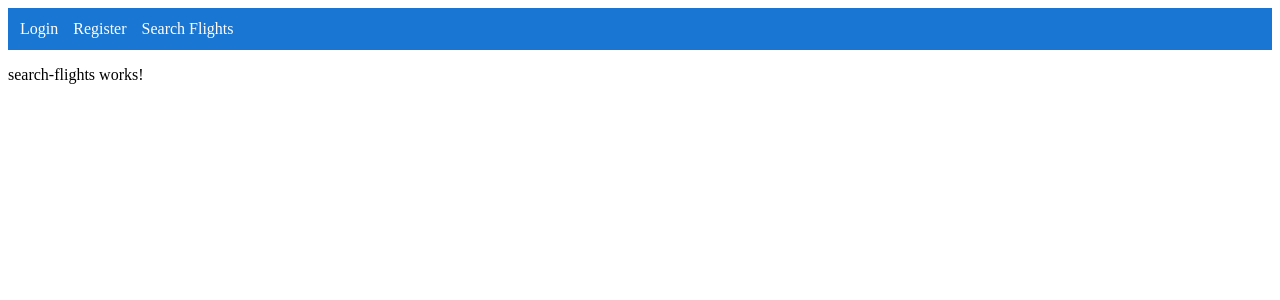
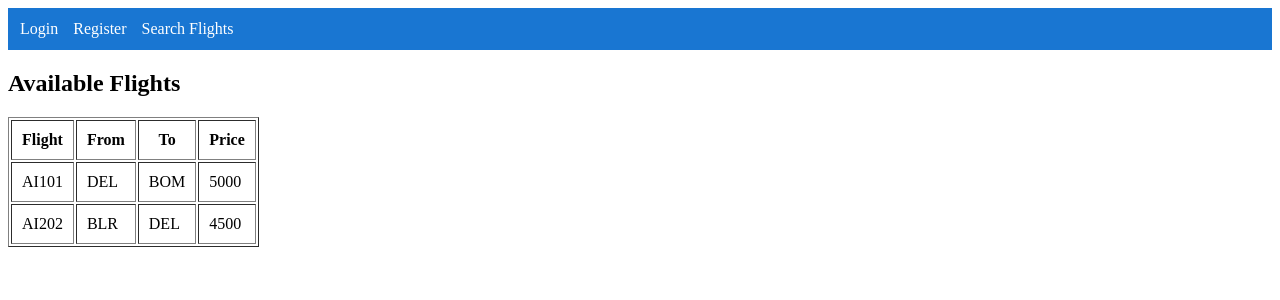
Before and after one commit to ishiiii10/FlightBooking_Frontend, an Angular app in the folder flight-booking-frontend/: page /search-flights in a window 1280 px wide. Shown: the top 300 px of the page. Built offline with nearby package versions, Linux system fonts and the light colour scheme.

Commit message:
web oage view for search flight

```diff
--- a/flight-booking-frontend/src/app/flights/search-flights/search-flights.component.html
+++ b/flight-booking-frontend/src/app/flights/search-flights/search-flights.component.html
@@ -1 +1,17 @@
-<p>search-flights works!</p>
+<h2>Available Flights</h2>
+
+<table border="1" cellpadding="10">
+  <tr>
+    <th>Flight</th>
+    <th>From</th>
+    <th>To</th>
+    <th>Price</th>
+  </tr>
+
+  <tr *ngFor="let flight of flights">
+    <td>{{ flight.flightNumber }}</td>
+    <td>{{ flight.source }}</td>
+    <td>{{ flight.destination }}</td>
+    <td>{{ flight.price }}</td>
+  </tr>
+</table>
```
